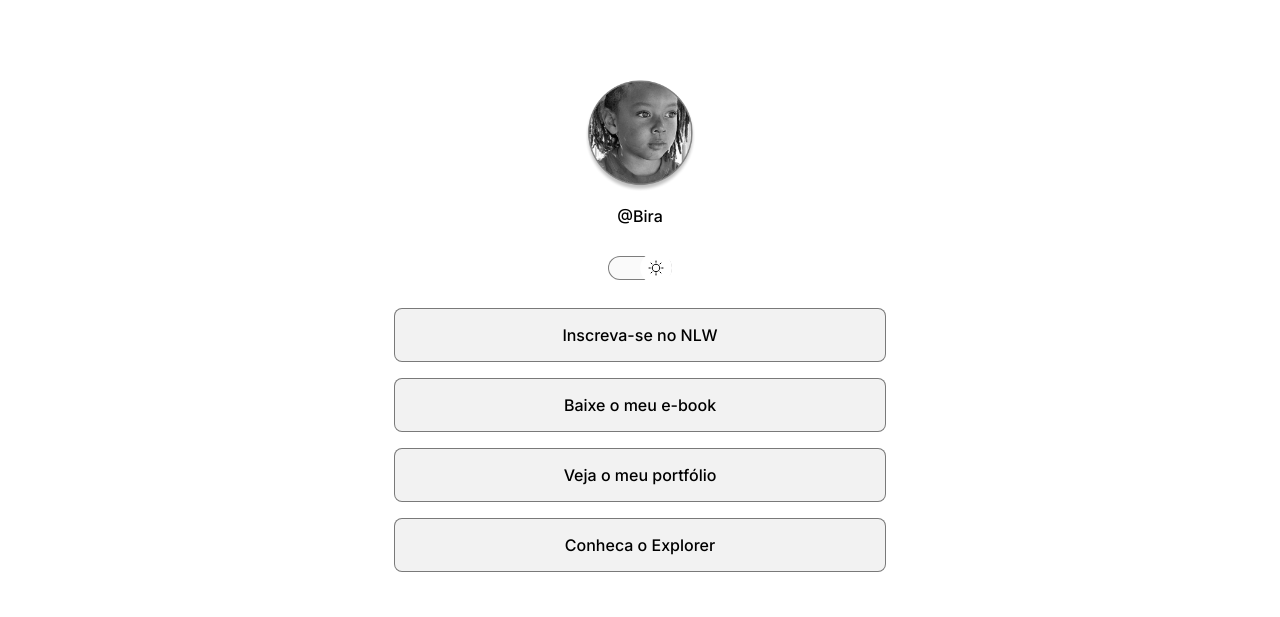
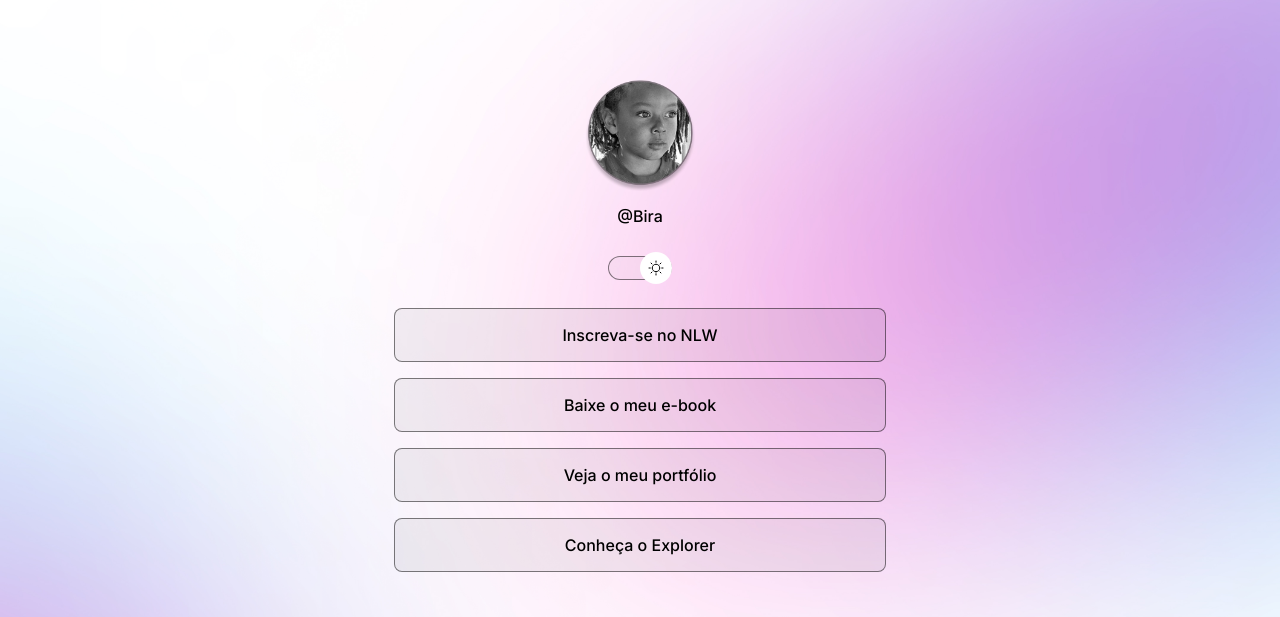
Before and after one commit to gshenriques/Projecto---DevLinks, a plain HTML site: page index.html in a window 1280 px wide. Both pictures are taken after a click on the element 640 px from the left and 267 px from the top of the page. Shown: the top 617 px of the page. Drawn offline with nearby package versions, Linux system fonts and the light colour scheme.

Commit message:
update change background based on media

```diff
--- a/index.html
+++ b/index.html
@@ -36,7 +36,7 @@
                 <a href="#">Veja o meu portfólio</a>
             </li>
             <li>
-                <a href="http://rocketseat.com.br/explorer" target="_blank ">Conheca o Explorer</a>
+                <a href="http://rocketseat.com.br/explorer" target="_blank ">Conheça o Explorer</a>
             </li>
         </ul>
         <div id="social_links">
--- a/style.css
+++ b/style.css
@@ -68,11 +68,12 @@ body *{
     border:0;
     position:absolute;
     top: 50%;
-    left:0;
+    left:50%;
     right:0;
     z-index:1;
     transform: translateY(-50%)
 }
+
 
 #switch span{
     display: block;
@@ -86,9 +87,10 @@ body *{
 
 }
 .light #switch button {
-    right:0;
-    left:initial;
+    animation: slide-in 0.4s;
 }
+
+
 /*profile*/
 
 #profile{
@@ -148,6 +150,7 @@ ul li a:hover {
     font-size: 24px;
 
 }
+
 #social_links  a{
     display: flex;
     align-items: center;
@@ -168,12 +171,25 @@ footer{
     font-size:14px;
 }
 
+/* media queries*/
 @media (min-width: 700px){
     :root{
-        --bg-url: url(./assets/bg-desktop-dark.jpg);
+        --bg-url: url(assets/bg-\ desktop-dark.jpg);
     }
 
     .light {
-        --bg-url: url(./assets/bg-desketop-light.jpg);
+        --bg-url: url(assets/bg-desktop-light\ .jpg);
     }
 }
+
+/* animation */
+
+@keyframes slide-in {
+    from{
+        left:0;
+    }
+
+    to{
+        left:50%;
+    }
+}
```
